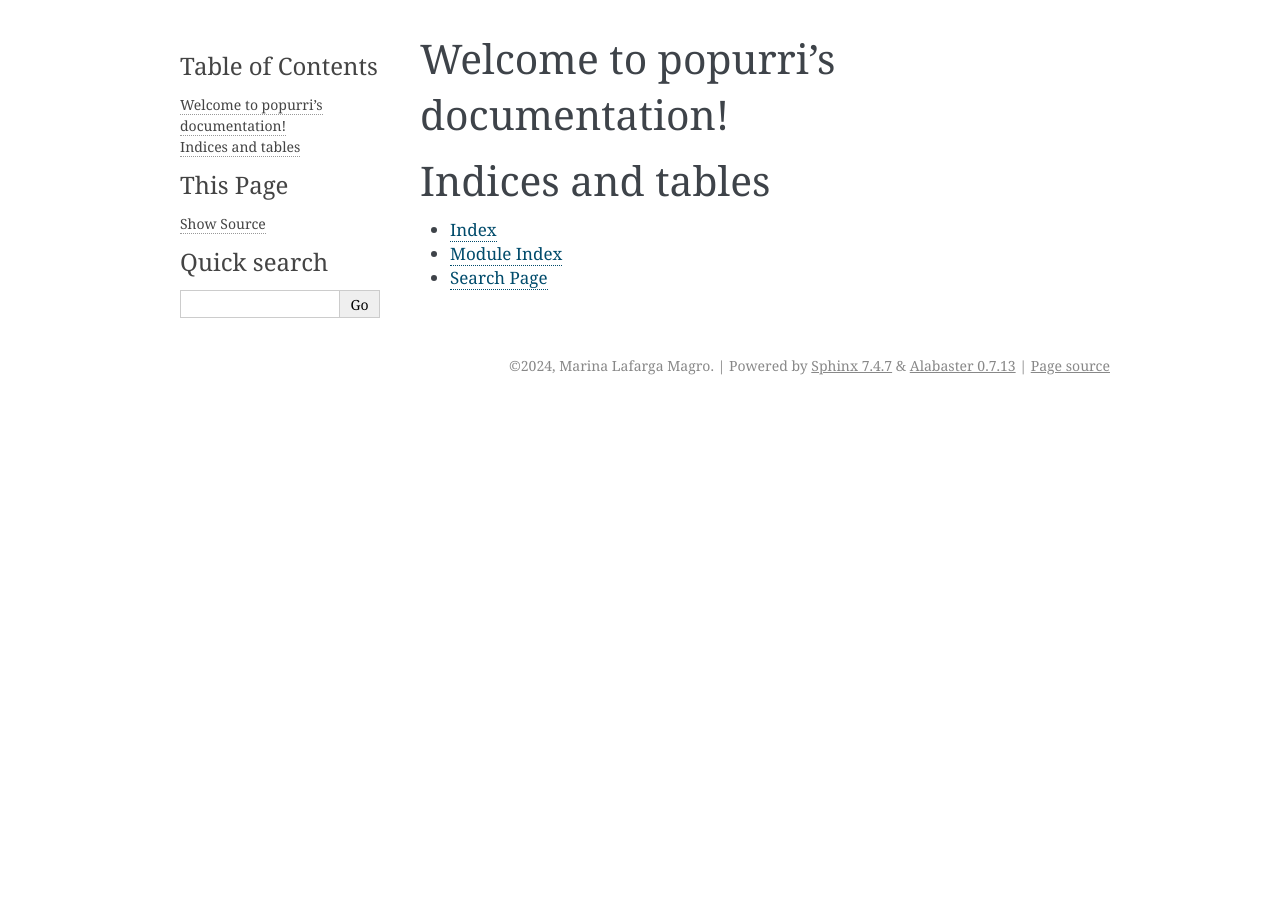
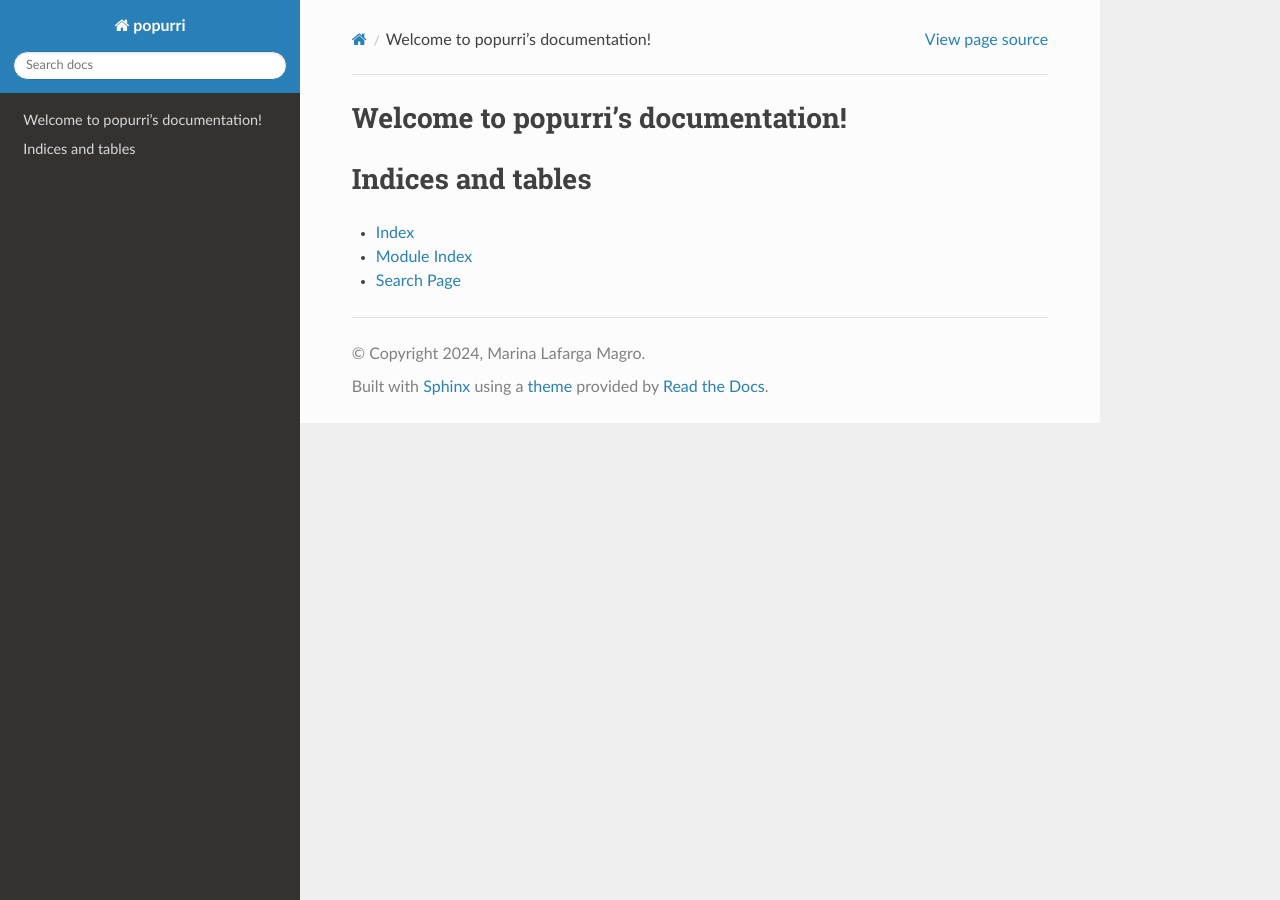
Before and after one commit to mlafarga/popurri, a Sphinx documentation site: the page built from docs/index.rst, in a window 1280 px wide. Built offline with Sphinx 7.4.7 and the Read the Docs theme 2.0.0, drawn with Linux system fonts in a browser that asks for light colours.

Commit message:
update docs conf

```diff
--- a/docs/conf.py
+++ b/docs/conf.py
@@ -44,7 +44,7 @@ intersphinx_mapping = {
 }
 intersphinx_disabled_domains = ['std']
 
-numpydoc_show_class_members = False
+# numpydoc_show_class_members = False
 
 # Add any paths that contain templates here, relative to this directory.
 templates_path = ['_templates']
@@ -59,7 +59,9 @@ exclude_patterns = ['_build', 'Thumbs.db', '.DS_Store']
 # The theme to use for HTML and HTML Help pages.  See the documentation for
 # a list of builtin themes.
 #
-html_theme = 'alabaster'
+# html_theme = 'alabaster'
+html_theme = 'sphinx_rtd_theme'
+
 
 # Add any paths that contain custom static files (such as style sheets) here,
 # relative to this directory. They are copied after the builtin static files,
```
